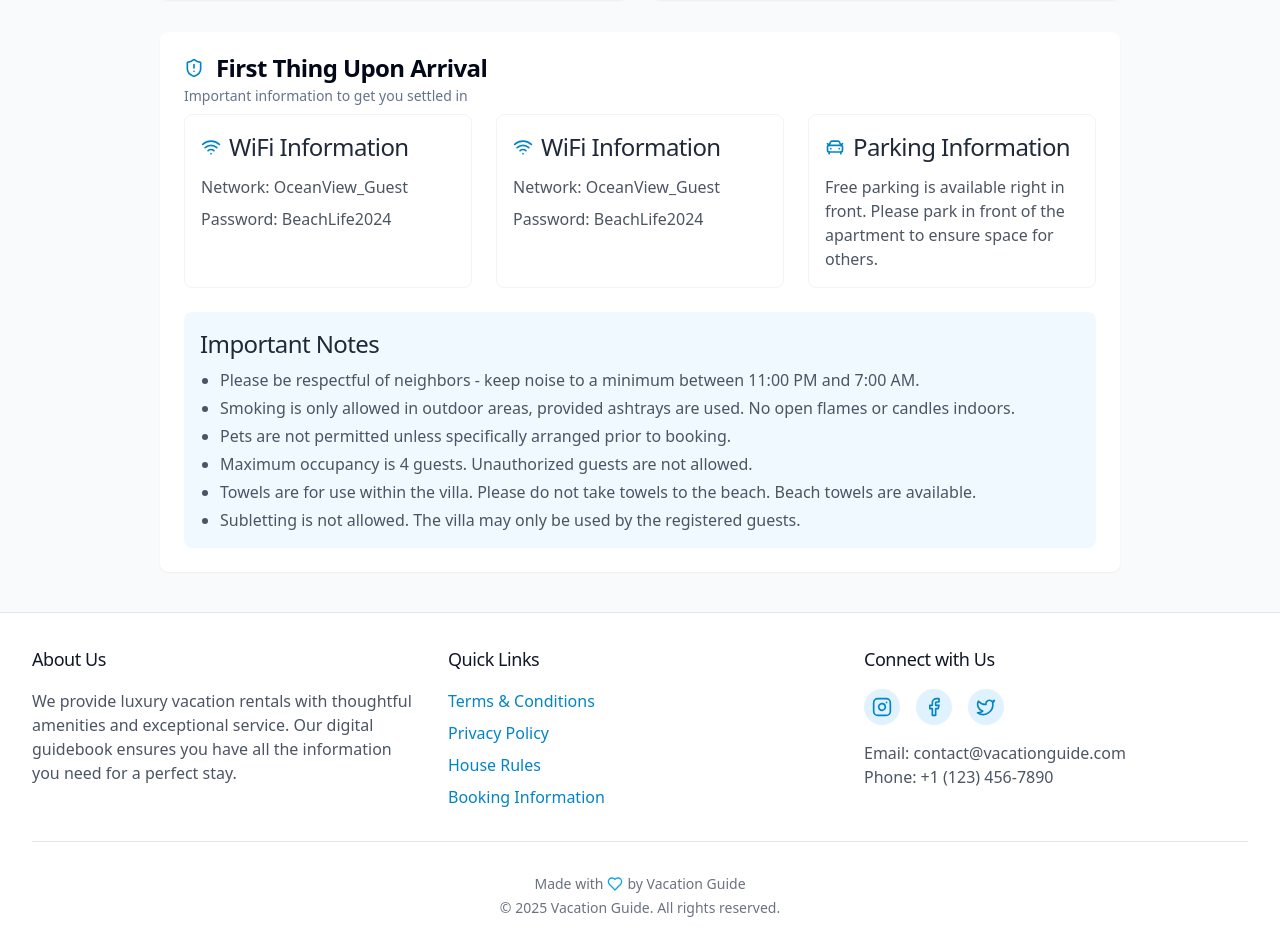
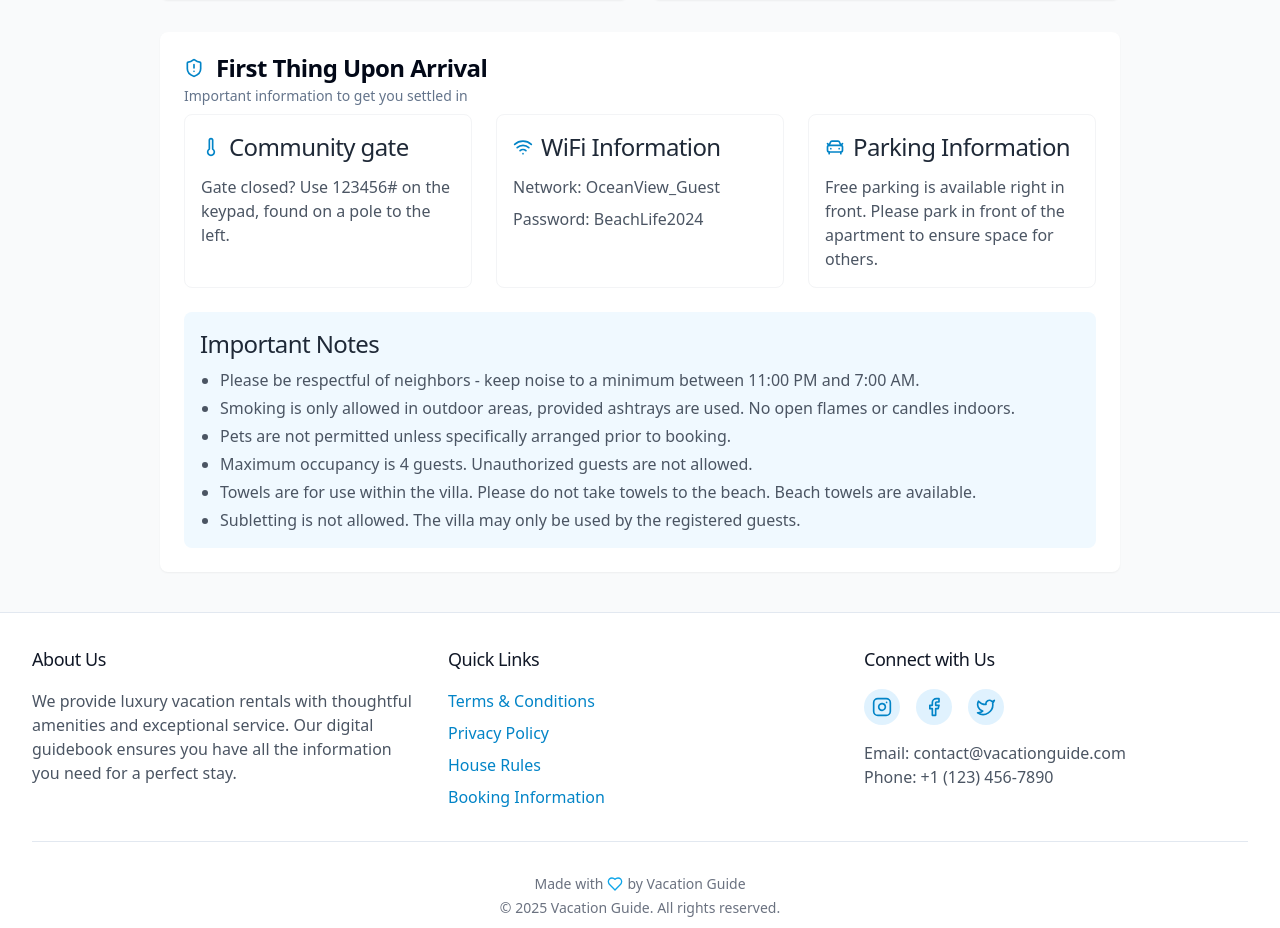
Before and after one commit to QuintinPK/wv84b-digital-guidebook, a React (Vite) app: page /checkin in a window 1280 px wide. Shown: the part 1140-2068 px from the top of the page. Built offline with nearby package versions, Linux system fonts and the light colour scheme.

Commit message:
Update CheckIn.tsx
Gate 12

```diff
--- a/src/pages/CheckIn.tsx
+++ b/src/pages/CheckIn.tsx
@@ -165,11 +165,13 @@ const CheckIn = () => {
 
               <div className="border border-gray-100 rounded-lg p-4">
                 <div className="flex items-center mb-3">
-                  <Wifi size={20} className="text-vacation-600 mr-2" />
-                  <h3 className="font-medium text-gray-800">WiFi Information</h3>
+                  <Thermometer size={20} className="text-vacation-600 mr-2" />
+                  <h3 className="font-medium text-gray-800">Community gate</h3>
                 </div>
-                <p className="text-gray-600 mb-2">Network: OceanView_Guest</p>
-                <p className="text-gray-600">Password: BeachLife2024</p>
+                <p className="text-gray-600">
+                  Gate closed? Use 123456# on the keypad, found on a pole to the left.
+
+                </p>
               </div>
 
               <div className="border border-gray-100 rounded-lg p-4">
```
